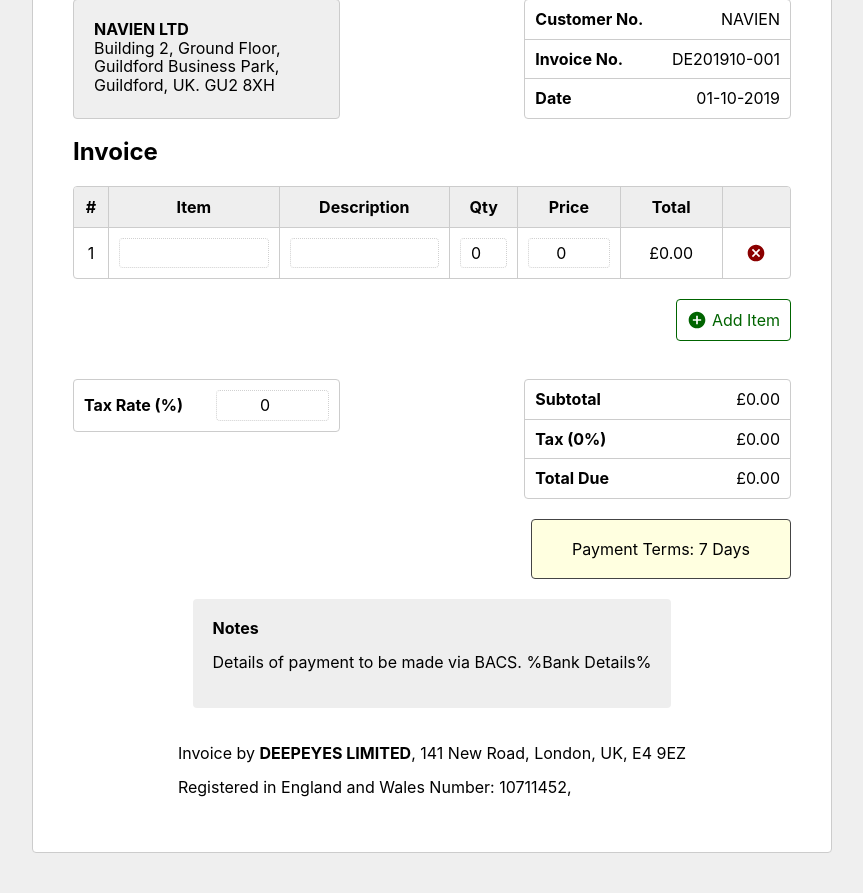
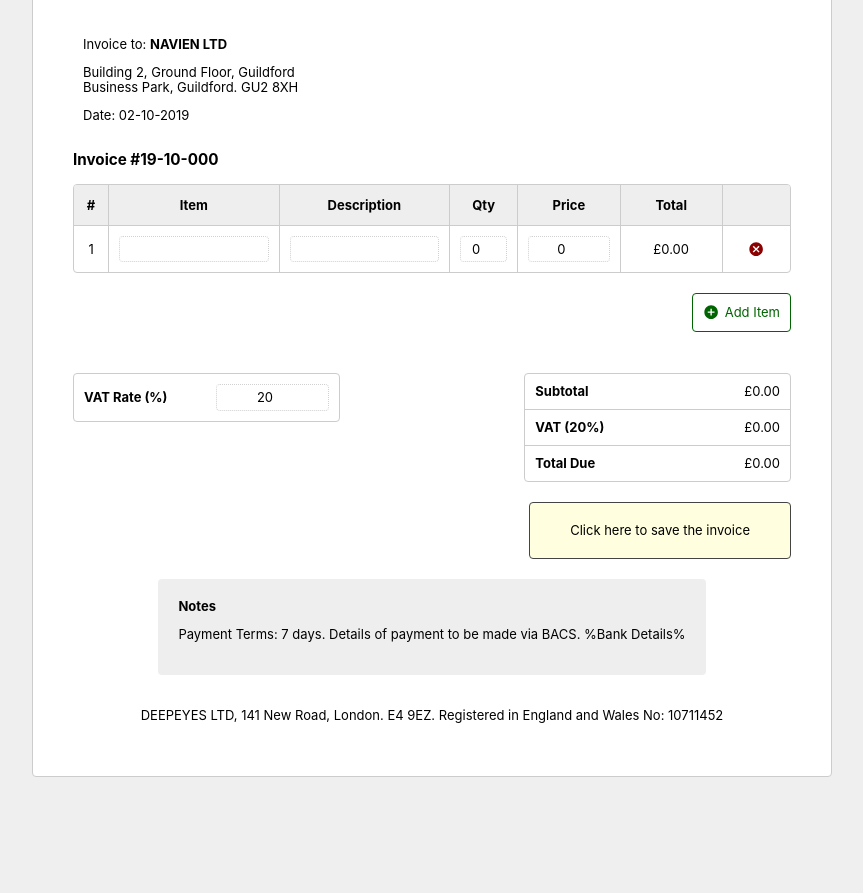
Before and after one commit to charlesgkim/react-invoice, a React app: page / in a window 1280 px wide. Shown: the part 175-1068 px from the top of the page, without its empty margins (208-1071 px from the left). After the commit the page ends 992 px from the top, so only its background shows below. Built offline with nearby package versions, Linux system fonts and the light colour scheme.

Commit message:
change layout

```diff
--- a/src/components/Invoice/Invoice.js
+++ b/src/components/Invoice/Invoice.js
@@ -6,12 +6,23 @@
 import uuidv4 from 'uuid/v4'
 
 class Invoice extends Component {
-
-  locale = 'en-GB'
-  currency = 'GBP'
-
   state = {
-    taxRate: 0.00,
+    companyName: 'DEEPEYES LTD',
+    companyAddress: '141 New Road, London',
+    companyRegNo: '10711452',
+    companyVatNo: '',
+    companyPostcode: 'E4 9EZ',
+    customerName: 'NAVIEN LTD',
+    customerAddress: 'Building 2, Ground Floor, Guildford Business Park, Guildford.',
+    customerPostcode: 'GU2 8XH',
+    locale: 'en-GB',
+    currency: 'GBP',
+    taxRate: 20.00,
+    paymentTerms: '7 days',
+    notes: 'Details of payment to be made via BACS. %Bank Details%',
+    footer: 'Registered in England and Wales No: ',
+    invoiceNo: '19-10-000',
+    invoiceDate: '02-10-2019',
     lineItems: [
       {
         id: 'initial',      // react-beautiful-dnd unique key
@@ -67,9 +78,9 @@
   }
 
   formatCurrency = (amount) => {
-    return (new Intl.NumberFormat(this.locale, {
+    return (new Intl.NumberFormat(this.state.locale, {
       style: 'currency',
-      currency: this.currency,
+      currency: this.state.currency,
       minimumFractionDigits: 2,
       maximumFractionDigits: 2
     }).format(amount))
@@ -96,32 +107,23 @@
 
       <div className={styles.invoice}>
         <div className={styles.brand}>
-          <img src="https://via.placeholder.com/150x50.png?text=logo" alt="Logo" className={styles.logo} />
+          <img src='https://via.placeholder.com/180x60.png?text=DEEP EYES LTD' alt="Logo" className={styles.logo} /><br />
+          {this.state.companyAddress} {this.state.companyPostcode}
         </div>
         <div className={styles.addresses}>
-          <div className={styles.from}>
-            <strong>NAVIEN LTD</strong><br />
-            Building 2, Ground Floor, Guildford Business Park,<br />
-            Guildford, UK. GU2 8XH<br />
-          </div>
           <div>
-            <div className={`${styles.valueTable} ${styles.to}`}>
+            <div className={`${styles.to}`}>
               <div className={styles.row}>
-                <div className={styles.label}>Customer No.</div>
-                <div className={styles.value}>NAVIEN</div>
+                <div className={`${styles.label} ${styles.value}`}><p>Invoice to: <strong>{this.state.customerName}</strong></p></div>
+                <div className={styles.value}>{this.state.customerAddress} {this.state.customerPostcode}</div>
               </div>
               <div className={styles.row}>
-                <div className={styles.label}>Invoice No.</div>
-                <div className={styles.value}>DE201910-001</div>
-              </div>
-              <div className={styles.row}>
-                <div className={styles.label}>Date</div>
-                <div className={`${styles.value} ${styles.date}`}>01-10-2019</div>
+                <div className={`${styles.value} ${styles.value} ${styles.date}`}><p>Date: {this.state.invoiceDate}</p></div>
               </div>
             </div>
           </div>
         </div>
-        <h2>Invoice</h2>
+        <h3>Invoice #{this.state.invoiceNo}</h3>
 
           <LineItems
             items={this.state.lineItems}
@@ -137,7 +139,7 @@
           <form>
             <div className={styles.valueTable}>
               <div className={styles.row}>
-                <div className={styles.label}>Tax Rate (%)</div>
+                <div className={styles.label}>VAT Rate (%)</div>
                 <div className={styles.value}><input name="taxRate" type="number" step="0.01" value={this.state.taxRate} onChange={this.handleInvoiceChange} onFocus={this.handleFocusSelect} /></div>
               </div>
             </div>
@@ -149,7 +151,7 @@
                 <div className={`${styles.value} ${styles.currency}`}>{this.formatCurrency(this.calcLineItemsTotal())}</div>
               </div>
               <div className={styles.row}>
-                <div className={styles.label}>Tax ({this.state.taxRate}%)</div>
+                <div className={styles.label}>VAT ({this.state.taxRate}%)</div>
                 <div className={`${styles.value} ${styles.currency}`}>{this.formatCurrency(this.calcTaxTotal())}</div>
               </div>
               <div className={styles.row}>
@@ -161,19 +163,18 @@
         </div>
 
         <div className={styles.pay}>
-          <button className={styles.payNow} onClick={this.handlePayButtonClick}>Payment Terms: 7 Days</button>
+          <button className={styles.payNow} onClick={this.handlePayButtonClick}>Click here to save the invoice</button>
         </div>
 
         <div className={styles.footer}>
           <div className={styles.comments}>
             <h4>Notes</h4>
-            <p>Details of payment to be made via BACS. %Bank Details%</p>
+            <p>Payment Terms: {this.state.paymentTerms}. {this.state.notes}</p>
 
           </div>
           <div className={styles.closing}>
             <div>
-              <p>Invoice by <strong>DEEPEYES LIMITED</strong>, 141 New Road, London, UK, E4 9EZ</p>
-              <p>Registered in England and Wales Number: 10711452,</p>
+              <p>{this.state.companyName}, {this.state.companyAddress}. {this.state.companyPostcode}. {this.state.footer} {this.state.companyRegNo}</p>
             </div>
           </div>
         </div>
--- a/src/components/Invoice/Invoice.module.scss
+++ b/src/components/Invoice/Invoice.module.scss
@@ -1,6 +1,7 @@
 @import 'Invoice';
 
 .invoice {
+  font-size: 13px;
   max-width: $invoiceMaxWidth;
   margin: ($rhythm * 2) auto;
   border: 1px solid $tableBorderColor;
@@ -40,7 +41,7 @@
     margin-left: $rhythm / 2;
     padding: 0;
     .value {
-      text-align: right;
+      text-align: left;
     }
   }
   .address {
@@ -115,5 +116,4 @@
   .closing {
     padding-top: $rhythm;
   }
-
 }
--- a/src/components/Invoice/LineItems.module.scss
+++ b/src/components/Invoice/LineItems.module.scss
@@ -36,6 +36,7 @@
     &.header > div {
       text-align: center;
       font-weight: bold;
+      font-size: 13px;
       background: $boxBgColor;
     }
     &.editable > div {
```
